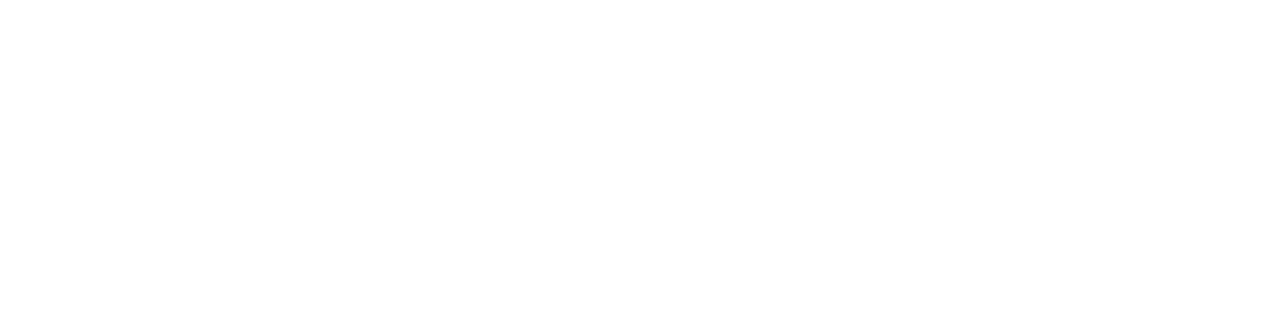
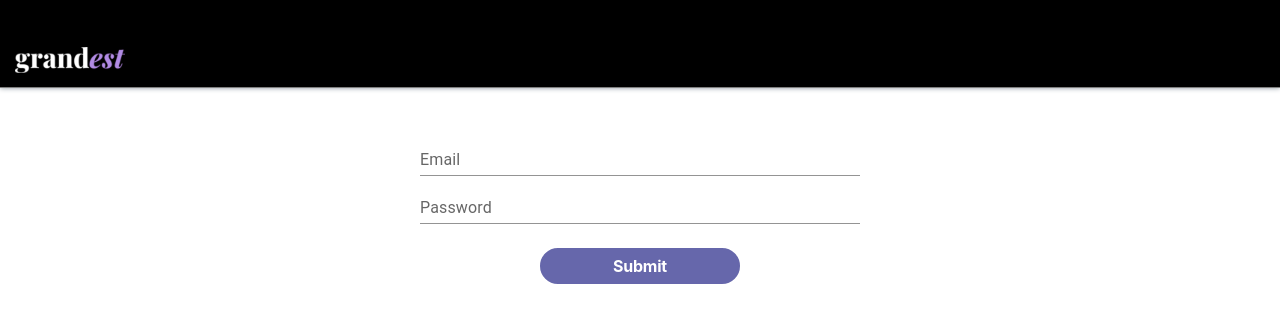
Before and after one commit to pablosegesser/testMove2, a React (Create React App) app: page /login in a window 1280 px wide. Before the commit this address had no page. Shown: the top 322 px of the page. Built offline with nearby package versions, Linux system fonts and the light colour scheme.

Commit message:
first commit

```diff
--- a/package.json
+++ b/package.json
@@ -14,6 +14,7 @@
         "@types/react-dom": "^17.0.0",
         "@types/react-redux": "^7.1.20",
         "antd": "^4.20.6",
+        "formik": "^2.2.9",
         "js-cookie": "^3.0.1",
         "react": "^17.0.2",
         "react-dom": "^17.0.2",
@@ -25,7 +26,8 @@
         "styled-components": "^5.3.5",
         "swiper": "^8.1.5",
         "typescript": "^4.6.4",
-        "web-vitals": "^2.1.4"
+        "web-vitals": "^2.1.4",
+        "yup": "^0.32.11"
     },
     "scripts": {
         "start": "react-scripts start",
--- a/src/Routes/index.tsx
+++ b/src/Routes/index.tsx
@@ -1,14 +1,18 @@
+import React from "react";
 import { Route, Routes } from "react-router-dom";
-import React from "react";
+// pages
 import Consumer from "../pages/consumer/Consumer";
 import Home from "../pages/home/Home";
 import MyStreams from "../pages/mystreams/Mystreams";
 import Profile from "../pages/profile/Profile";
+import Login from "../pages/login/Login";
+
 
 export const AppRouter = (): JSX.Element => {
     return (
         <Routes>
             <Route path="/" element={<Home />} />
+            <Route path="/login" element={<Login />} />
             <Route path="/consumer" element={<Consumer />} />
             <Route path="/mystreams" element={<MyStreams />} />
             <Route path="/profile" element={<Profile />} />
--- /dev/null
+++ b/src/pages/login/Login.styles.tsx
@@ -0,0 +1,9 @@
+import styled from "styled-components";
+
+export const LoginWrapper = styled.div`
+	margin-top: 40px;
+
+	&.align-h-center {
+		justify-content: center;
+	}
+`;
--- /dev/null
+++ b/src/pages/login/Login.tsx
@@ -0,0 +1,100 @@
+// libraries
+import React from 'react';
+import ReactDOM from 'react-dom';
+import { useFormik } from 'formik';
+import * as yup from 'yup';
+import { Container, Grid, TextField } from '@mui/material';
+// components
+import Header from '../../components/Header/header';
+// icons
+import Logo from '../../ui-kit/logo/logo';
+// styles
+import { LoginWrapper } from './Login.styles';
+import { Button, ButtonContainer } from '../../styles/globalStyle';
+
+interface LoginProps { }
+
+const validationSchema = yup.object({
+	email: yup.string()
+		.email('Enter a valid email')
+		.required('Email is required'),
+	password: yup.string()
+		.min(6, 'Password should be of minimum 6 characters length')
+		.required('Password is required'),
+});
+
+const Login = ({ }: LoginProps) => {
+
+	const formik = useFormik({
+		initialValues: {
+			email: '',
+			password: '',
+		},
+		validationSchema: validationSchema,
+		onSubmit: (values, actions) => {
+			doLogin(values, actions);
+		},
+	});
+
+	function doLogin(values:any, actions:any) {
+		// ADD services here
+		if (values.email === 'foobar@gmail.com' && values.password === 'foobar') {
+			window.location.href = "/consumer";
+
+		} else {
+			alert(JSON.stringify(values, null, 2));
+		}
+	}
+
+	return (
+		<>
+			<Header
+				className="withIcon"
+				logo={<Logo />}
+			/>
+			<LoginWrapper>
+				<Container>
+					<Grid container justifyContent={'center'}>
+						<Grid item>
+							<form onSubmit={formik.handleSubmit}>
+								<TextField
+									fullWidth
+									variant="standard"
+									id="email"
+									name="email"
+									label="Email"
+									value={formik.values.email}
+									onChange={formik.handleChange}
+									error={formik.touched.email && Boolean(formik.errors.email)}
+									helperText={formik.touched.email && formik.errors.email}
+									classes={{
+										root: 'dark'
+									}}
+								/>
+								<TextField
+									fullWidth
+									variant="standard"
+									id="password"
+									name="password"
+									label="Password"
+									type="password"
+									value={formik.values.password}
+									onChange={formik.handleChange}
+									error={formik.touched.password && Boolean(formik.errors.password)}
+									helperText={formik.touched.password && formik.errors.password}
+								/>
+								<ButtonContainer className="centerContain">
+									<Button type="submit" className="secondary full-width">
+										Submit
+									</Button>
+								</ButtonContainer>
+							</form>
+						</Grid>
+					</Grid>
+				</Container>
+			</LoginWrapper>
+		</>
+	);
+};
+
+export default Login;
--- a/src/styles/globalStyle.tsx
+++ b/src/styles/globalStyle.tsx
@@ -535,6 +535,12 @@ export const Button = styled.button`
     color: ${({ theme }) => theme.color.white};
   }
 
+  &.full-width {
+    @media (max-width: ${({ theme }) => theme.device.mobile}) {
+      width: -webkit-fill-available;
+    }
+  }
+
   &.without-border {
     border: ${({ theme }) => theme.color.white};
     background-color: ${({ theme }) => theme.color.white};
```
Also changed, not shown: 1 other file (tests, documents, lock files or other folders).
